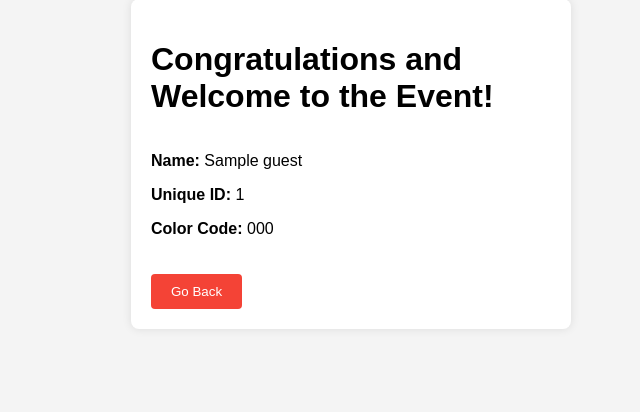
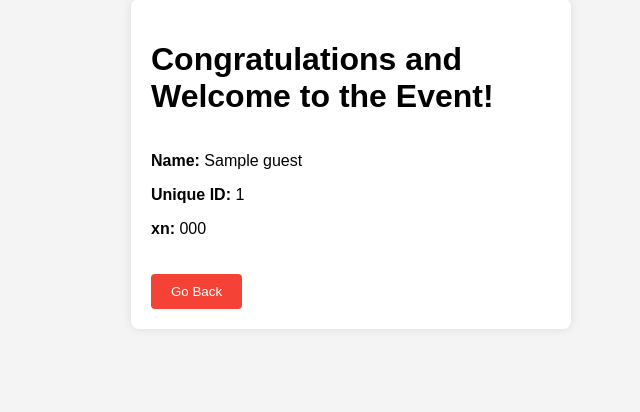
Before and after one commit to KenEkanem/CheckinApp, a Flask app: template templates/checkin.html in a window 1280 px wide. Shown: the part 236-648 px from the top of the page, without its empty margins (289-929 px from the left). Run offline with Flask 3, Linux system fonts and the light colour scheme; the template is opened without the code that fills it: most values are stand-ins (such as "Sample title", 1, 10 or a date in 2020).

```diff
--- a/templates/checkin.html
+++ b/templates/checkin.html
@@ -63,7 +63,7 @@
         </div>
         <p><strong>Name:</strong> {{ guest.name }}</p>
         <p><strong>Unique ID:</strong> {{ guest.unique_id }}</p>
-        <p><strong>Color Code:</strong> {{ guest.color_code }}</p>
+        <p><strong>xn:</strong> {{ guest.color_code }}</p>
         <button class="back-btn" onclick="window.history.back()">Go Back</button>
     </div>
 </body>
```
Also changed, not shown: app.py (+5 -5 lines).
